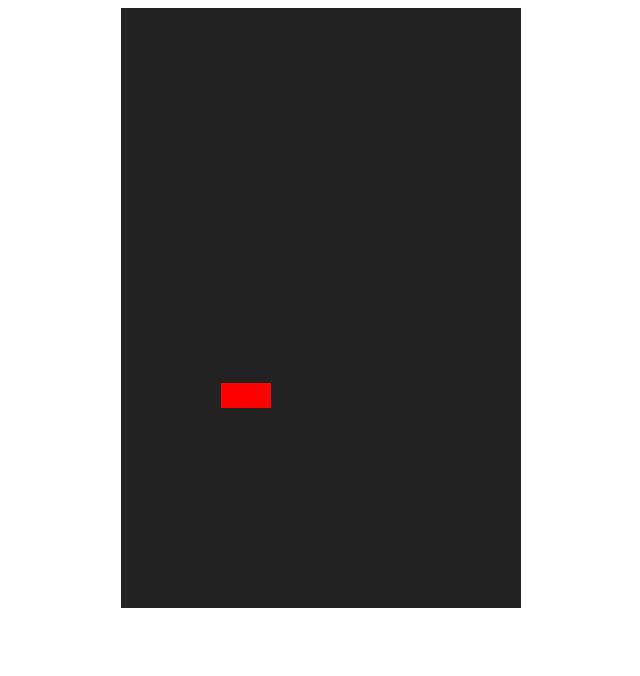
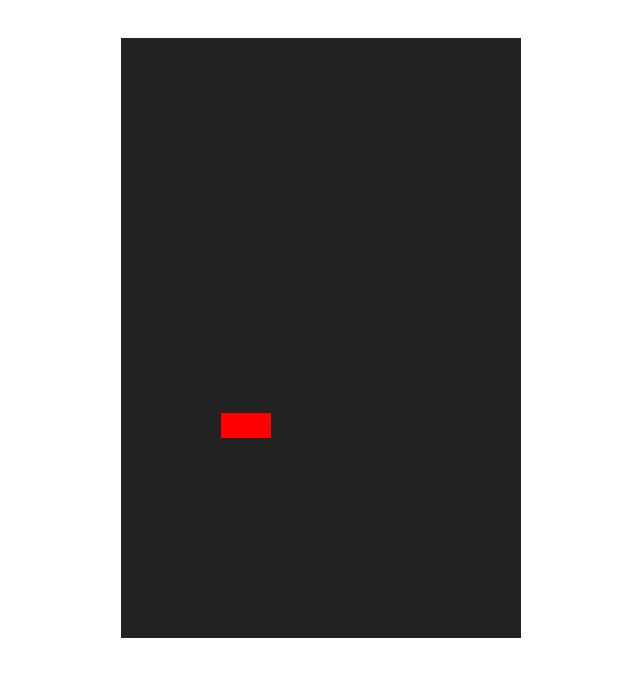
Before and after one commit to wangyuhere/DICE-Escape-From-Dev-Null, a plain HTML site: page task3/index.html in a window 1280 px wide. Shown: the whole page, without its empty margins (319-959 px from the left). Drawn offline with Linux system fonts and the light colour scheme.

Commit message:
Added score var

```diff
--- a/task3/index.html
+++ b/task3/index.html
@@ -2,8 +2,11 @@
 	<head>
 		<title>Task 3</title>
 		<style type="text/css">
-		body { text-align: center; }
-		#game { background-color: #222; }
+		body {
+			text-align: center; }
+		#game {
+			background-color: #222;
+			margin-top: 30px; }
 		</style>
 		<script type="text/javascript" src="jquery.min.js"></script>
 		<script type="text/javascript">
@@ -21,7 +24,8 @@
 
 			var shapes = []
 			  , currentShape = null
-			  , ticker = null;
+			  , ticker = null
+			  , score = 0;
 
 			// bind left and right keys
 			$('body').bind('keyup', function(e) {
@@ -69,8 +73,8 @@
 			}
 
 			function S1(b1, b2) {
-			    this.b1 = b1;
-			    this.b2 = b2;
+				this.b1 = b1;
+				this.b2 = b2;
 			 	this.b1.s = S_ON;
 			 	this.b2.s = S_ON;
 			}
```
